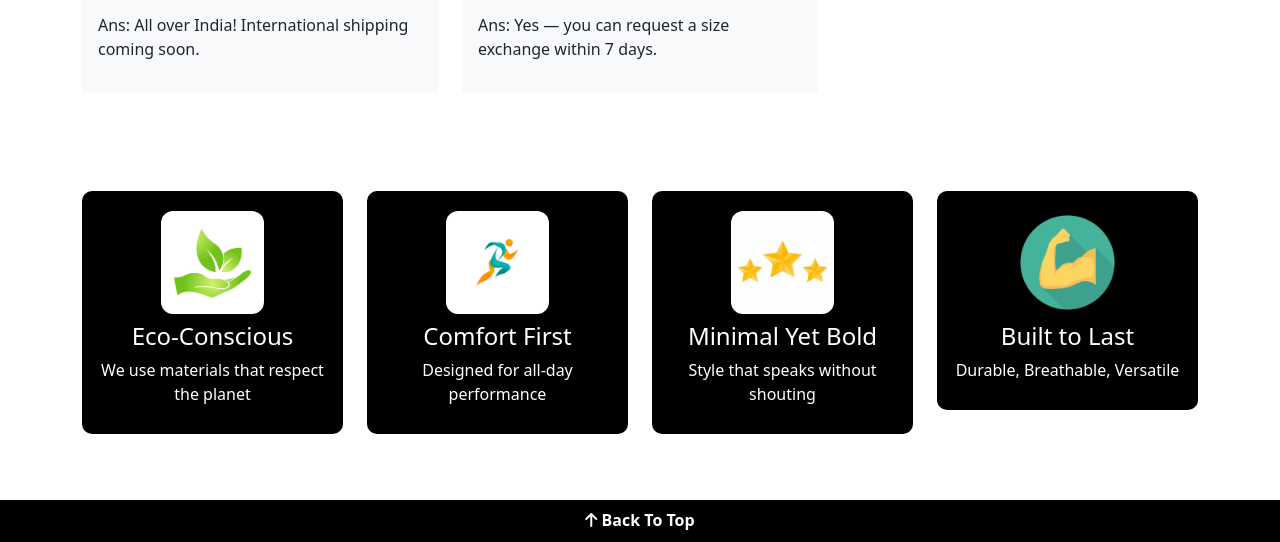
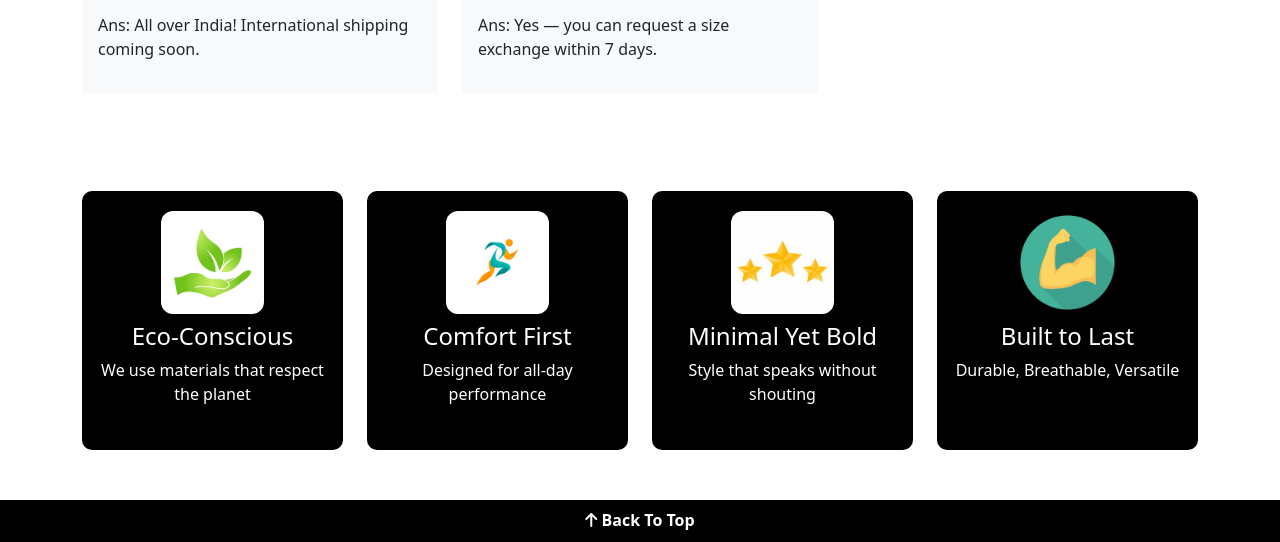
Before and after one commit to Saloni403/DUVEshoes, a plain HTML site: page index.html in a window 1280 px wide. Shown: the part 5948-6490 px from the top of the page. Drawn offline with nearby package versions, Linux system fonts and the light colour scheme.

Commit message:
final changes

```diff
--- a/index.html
+++ b/index.html
@@ -533,28 +533,28 @@
     <div class="container">
       <div class="row ">
         <div class="col-lg-3 col-md-6 text-center">
-          <div class="featuresrow">
+          <div class="featuresrow h-100 w-100">
             <img src="web/images/ecofriendly.jpg" class="w-50 p-2 " alt="">
             <h4>Eco-Conscious</h4>
             <p>We use materials that respect the planet</p>
           </div>
         </div>
         <div class="col-lg-3 col-md-6 text-center">
-          <div class="featuresrow">
+          <div class="featuresrow h-100 w-100">
             <img src="web/images/comfortable.avif" class="w-50 p-2 " alt="">
             <h4>Comfort First</h4>
             <p>Designed for all-day performance</p>
           </div>
         </div>
         <div class="col-lg-3 col-md-6 text-center">
-          <div class="featuresrow">
+          <div class="featuresrow h-100 w-100">
             <img src="web/images/stars.jpg" class="w-50 p-2 " alt="">
             <h4>Minimal Yet Bold</h4>
             <p>Style that speaks without shouting</p>
           </div>
         </div>
         <div class="col-lg-3 col-md-6 text-center">
-          <div class="featuresrow">
+          <div class="featuresrow h-100 w-100">
             <img src="web/images/strong.png" class="w-50 p-2 " alt="">
             <h4>Built to Last</h4>
             <p>Durable, Breathable, Versatile</p>
```
